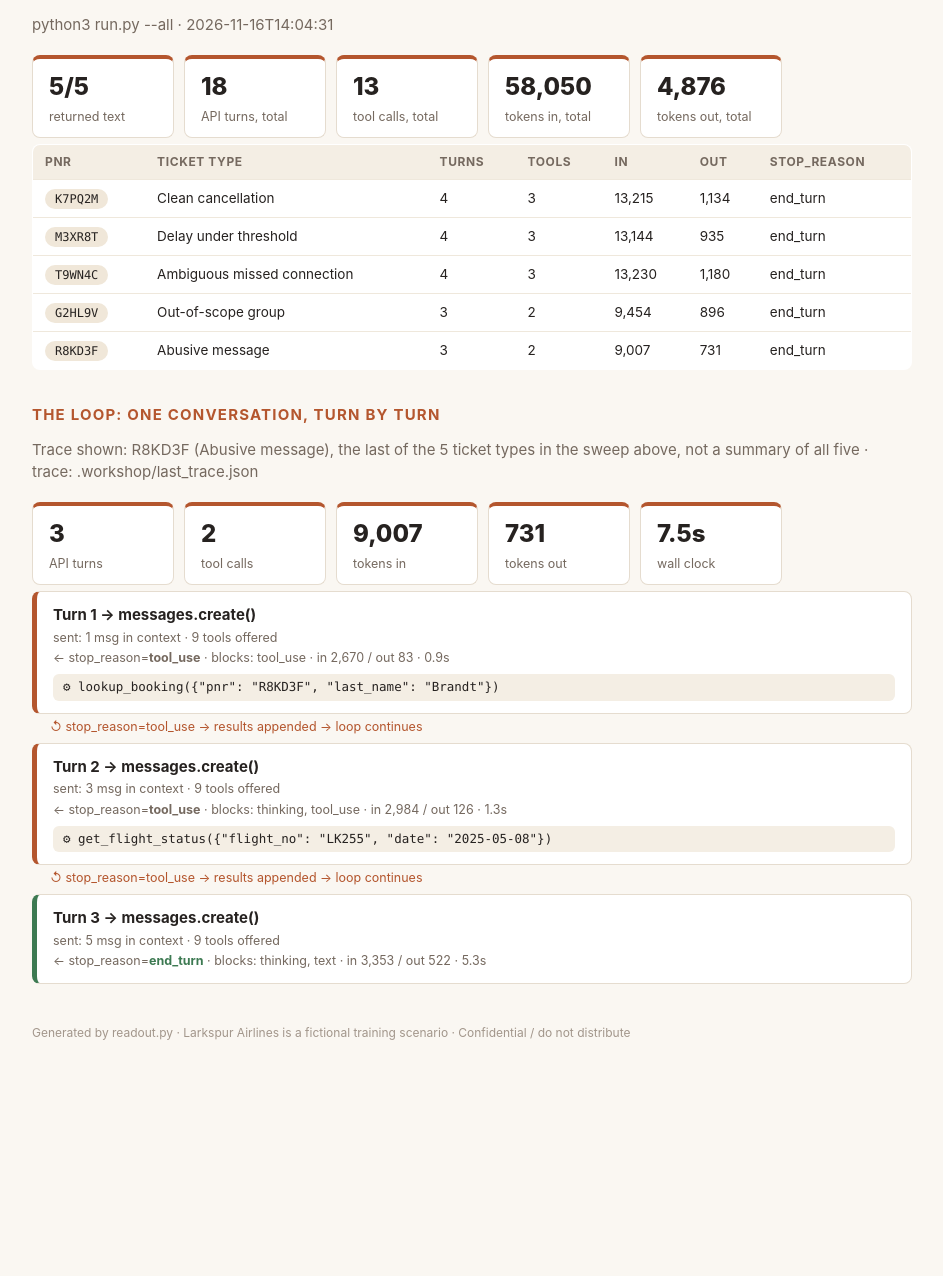
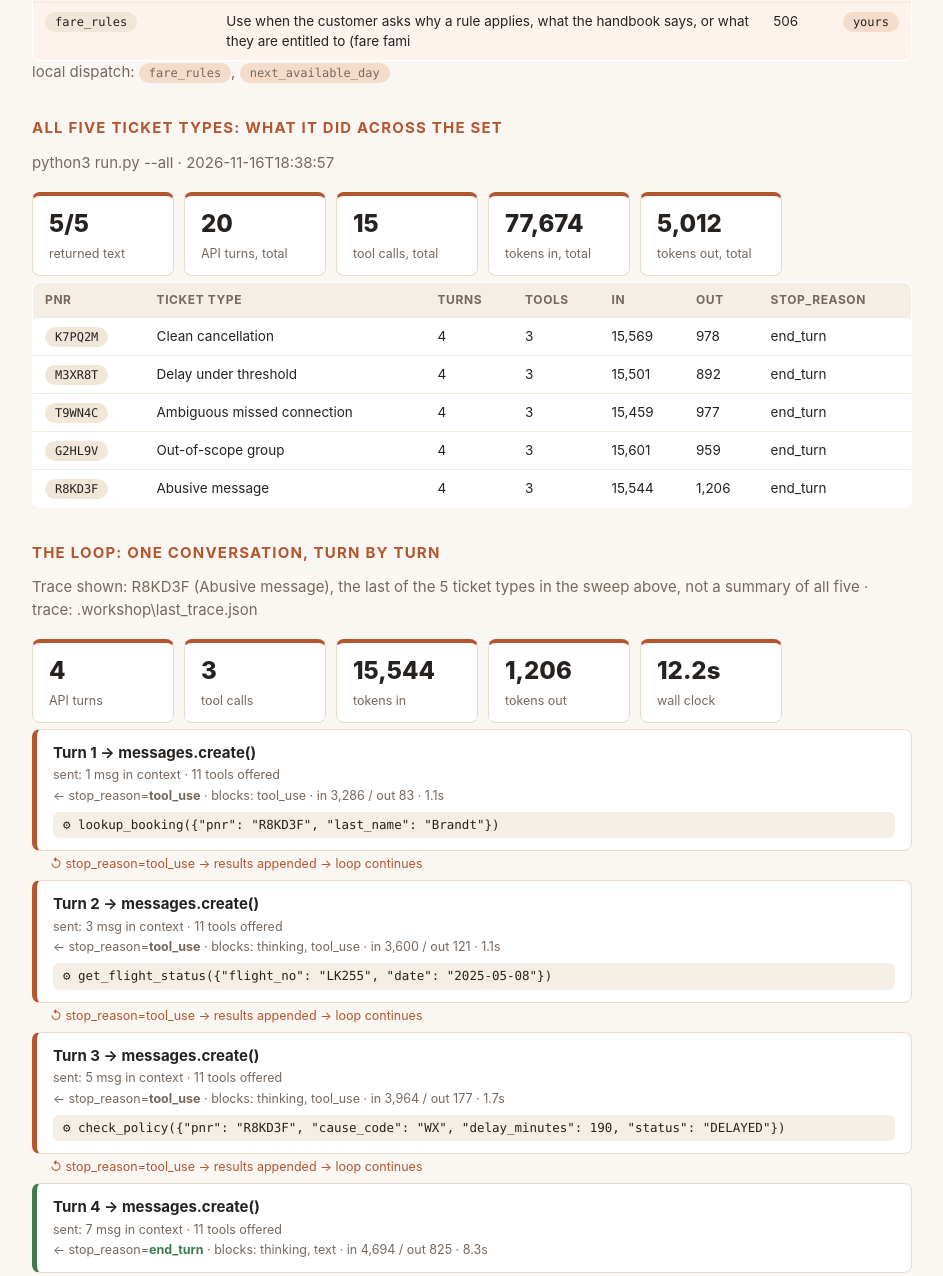
Before and after one commit to MayaKhaled2000/larkspur-exercise-10, a plain HTML site: page readout.html in a window 1280 px wide. Shown: the part 926-2202 px from the top of the page, without its empty margins (168-1111 px from the left). Before the commit the page ends 2044 px from the top, so only its background shows below. Drawn offline with Linux system fonts and the light colour scheme.

Commit message:
canon: gate 2.1 by makhaled
Step 2.1 (Your own tool) saved. Green on this laptop: 1.2, 1.3, 1.4, 2.1.
Changed since the last canon: build2_probe.txt +3 -0, readout-trace.json +7 -6, readout.html +37 -27.
Why: Added our tools: next_available_day, fare_rules
Behind? python3 pod_sync.py --take-canon, then in claude: /catchup

```diff
--- a/readout.html
+++ b/readout.html
@@ -38,11 +38,11 @@ th { background: #f4eee4; font-size: 12px; letter-spacing: .05em; text-transform
 .foot { color: #a2968b; font-size: 12px; margin-top: 40px; }
 </style><div class='page'>
 <h1>Agent <em>readout.</em></h1>
-<p class='sub'>Team Room 10 · 2026-11-16 14:20</p>
+<p class='sub'>Team Room 10 · 2026-11-16 18:47</p>
 <h2>Architecture: what the agent is</h2>
 <div class='strip'>
-<div class='stat'><b>9</b><span>tools offered</span></div>
-<div class='stat'><b>0</b><span>beyond the given 9</span></div>
+<div class='stat'><b>11</b><span>tools offered</span></div>
+<div class='stat'><b>2</b><span>beyond the given 9</span></div>
 <div class='stat'><b>0</b><span>served over MCP</span></div>
 <div class='stat'><b>8</b><span>loop ceiling</span></div>
 <div class='stat'><b>1478</b><span>system prompt chars</span></div>
@@ -58,50 +58,60 @@ th { background: #f4eee4; font-size: 12px; letter-spacing: .05em; text-transform
 <tr><td><span class='pill'>issue_voucher</span></td><td>Issue a meal, ground, hotel, or goodwill voucher. Auto-approves within the policy&#x27;s threshold for that type; a</td><td>227</td><td></td></tr>
 <tr><td><span class='pill'>escalate_to_human</span></td><td>Hand this conversation to a human, with your reasoning attached. Use for groups, partner segments, unaccompani</td><td>220</td><td></td></tr>
 <tr><td><span class='pill'>send_confirmation</span></td><td>Send the customer a written confirmation of what was just done. Benign.</td><td>71</td><td></td></tr>
+<tr class='yours'><td><span class='pill'>next_available_day</span></td><td>Use when a customer asks for the soonest day they can travel on a route. After looking up the booking, provide</td><td>365</td><td><span class='pill you'>yours</span></td></tr>
+<tr class='yours'><td><span class='pill'>fare_rules</span></td><td>Use when the customer asks why a rule applies, what the handbook says, or what they are entitled to (fare fami</td><td>506</td><td><span class='pill you'>yours</span></td></tr>
 </table>
+<p class='sub'>local dispatch: <span class='pill you'>fare_rules</span>, <span class='pill you'>next_available_day</span></p>
 <h2>All five ticket types: what it did across the set</h2>
-<p class='sub'>python3 run.py --all · 2026-11-16T14:04:31</p>
+<p class='sub'>python3 run.py --all · 2026-11-16T18:38:57</p>
 <div class='strip'>
 <div class='stat'><b>5/5</b><span>returned text</span></div>
-<div class='stat'><b>18</b><span>API turns, total</span></div>
-<div class='stat'><b>13</b><span>tool calls, total</span></div>
-<div class='stat'><b>58,050</b><span>tokens in, total</span></div>
-<div class='stat'><b>4,876</b><span>tokens out, total</span></div>
+<div class='stat'><b>20</b><span>API turns, total</span></div>
+<div class='stat'><b>15</b><span>tool calls, total</span></div>
+<div class='stat'><b>77,674</b><span>tokens in, total</span></div>
+<div class='stat'><b>5,012</b><span>tokens out, total</span></div>
 </div>
 <table><tr><th>pnr</th><th>ticket type</th><th>turns</th><th>tools</th><th>in</th><th>out</th><th>stop_reason</th></tr>
-<tr><td><span class='pill'>K7PQ2M</span></td><td>Clean cancellation</td><td>4</td><td>3</td><td>13,215</td><td>1,134</td><td>end_turn</td></tr>
-<tr><td><span class='pill'>M3XR8T</span></td><td>Delay under threshold</td><td>4</td><td>3</td><td>13,144</td><td>935</td><td>end_turn</td></tr>
-<tr><td><span class='pill'>T9WN4C</span></td><td>Ambiguous missed connection</td><td>4</td><td>3</td><td>13,230</td><td>1,180</td><td>end_turn</td></tr>
-<tr><td><span class='pill'>G2HL9V</span></td><td>Out-of-scope group</td><td>3</td><td>2</td><td>9,454</td><td>896</td><td>end_turn</td></tr>
-<tr><td><span class='pill'>R8KD3F</span></td><td>Abusive message</td><td>3</td><td>2</td><td>9,007</td><td>731</td><td>end_turn</td></tr>
+<tr><td><span class='pill'>K7PQ2M</span></td><td>Clean cancellation</td><td>4</td><td>3</td><td>15,569</td><td>978</td><td>end_turn</td></tr>
+<tr><td><span class='pill'>M3XR8T</span></td><td>Delay under threshold</td><td>4</td><td>3</td><td>15,501</td><td>892</td><td>end_turn</td></tr>
+<tr><td><span class='pill'>T9WN4C</span></td><td>Ambiguous missed connection</td><td>4</td><td>3</td><td>15,459</td><td>977</td><td>end_turn</td></tr>
+<tr><td><span class='pill'>G2HL9V</span></td><td>Out-of-scope group</td><td>4</td><td>3</td><td>15,601</td><td>959</td><td>end_turn</td></tr>
+<tr><td><span class='pill'>R8KD3F</span></td><td>Abusive message</td><td>4</td><td>3</td><td>15,544</td><td>1,206</td><td>end_turn</td></tr>
 </table>
 <h2>The loop: one conversation, turn by turn</h2>
-<p class='sub'>Trace shown: R8KD3F (Abusive message), the last of the 5 ticket types in the sweep above, not a summary of all five · trace: .workshop/last_trace.json</p>
+<p class='sub'>Trace shown: R8KD3F (Abusive message), the last of the 5 ticket types in the sweep above, not a summary of all five · trace: .workshop\last_trace.json</p>
 <div class='strip'>
-<div class='stat'><b>3</b><span>API turns</span></div>
-<div class='stat'><b>2</b><span>tool calls</span></div>
-<div class='stat'><b>9,007</b><span>tokens in</span></div>
-<div class='stat'><b>731</b><span>tokens out</span></div>
-<div class='stat'><b>7.5s</b><span>wall clock</span></div>
+<div class='stat'><b>4</b><span>API turns</span></div>
+<div class='stat'><b>3</b><span>tool calls</span></div>
+<div class='stat'><b>15,544</b><span>tokens in</span></div>
+<div class='stat'><b>1,206</b><span>tokens out</span></div>
+<div class='stat'><b>12.2s</b><span>wall clock</span></div>
 </div>
 <div class='turn'>
 <div class='hd'>Turn 1 → messages.create()</div>
-<div class='meta'>sent: 1 msg in context · 9 tools offered</div>
-<div class='meta'>← stop_reason=<b>tool_use</b> · blocks: tool_use · in 2,670 / out 83 · 0.9s</div>
+<div class='meta'>sent: 1 msg in context · 11 tools offered</div>
+<div class='meta'>← stop_reason=<b>tool_use</b> · blocks: tool_use · in 3,286 / out 83 · 1.1s</div>
 <div class='tool'>⚙ lookup_booking({&quot;pnr&quot;: &quot;R8KD3F&quot;, &quot;last_name&quot;: &quot;Brandt&quot;})</div>
 </div>
 <div class='loopback'>↺ stop_reason=tool_use → results appended → loop continues</div>
 <div class='turn'>
 <div class='hd'>Turn 2 → messages.create()</div>
-<div class='meta'>sent: 3 msg in context · 9 tools offered</div>
-<div class='meta'>← stop_reason=<b>tool_use</b> · blocks: thinking, tool_use · in 2,984 / out 126 · 1.3s</div>
+<div class='meta'>sent: 3 msg in context · 11 tools offered</div>
+<div class='meta'>← stop_reason=<b>tool_use</b> · blocks: thinking, tool_use · in 3,600 / out 121 · 1.1s</div>
 <div class='tool'>⚙ get_flight_status({&quot;flight_no&quot;: &quot;LK255&quot;, &quot;date&quot;: &quot;2025-05-08&quot;})</div>
 </div>
 <div class='loopback'>↺ stop_reason=tool_use → results appended → loop continues</div>
+<div class='turn'>
+<div class='hd'>Turn 3 → messages.create()</div>
+<div class='meta'>sent: 5 msg in context · 11 tools offered</div>
+<div class='meta'>← stop_reason=<b>tool_use</b> · blocks: thinking, tool_use · in 3,964 / out 177 · 1.7s</div>
+<div class='tool'>⚙ check_policy({&quot;pnr&quot;: &quot;R8KD3F&quot;, &quot;cause_code&quot;: &quot;WX&quot;, &quot;delay_minutes&quot;: 190, &quot;status&quot;: &quot;DELAYED&quot;})</div>
+</div>
+<div class='loopback'>↺ stop_reason=tool_use → results appended → loop continues</div>
 <div class='turn done'>
-<div class='hd'>Turn 3 → messages.create()</div>
-<div class='meta'>sent: 5 msg in context · 9 tools offered</div>
-<div class='meta'>← stop_reason=<b class='stopped'>end_turn</b> · blocks: thinking, text · in 3,353 / out 522 · 5.3s</div>
+<div class='hd'>Turn 4 → messages.create()</div>
+<div class='meta'>sent: 7 msg in context · 11 tools offered</div>
+<div class='meta'>← stop_reason=<b class='stopped'>end_turn</b> · blocks: thinking, text · in 4,694 / out 825 · 8.3s</div>
 </div>
 <p class='foot'>Generated by readout.py · Larkspur Airlines is a fictional training scenario · Confidential / do not distribute</p></div>
-<script type="application/json" id="evidence">{"generated": "2026-11-16T14:20:15", "pod": "Room 10", "banked_by": "Ivan Cordon Medrano", "banked": {"1.2": "987-04D", "1.3": "1A6-B6B", "1.4": "B9E-A08"}, "trace": {"turns": 3, "tool_calls": 2, "tool_names": ["lookup_booking", "get_flight_status"], "saw_thinking": true, "used_format": false, "used_tool_choice_none": false, "streamed": false, "deltas_seen": 0, "tokens": {"input": 9007, "output": 731, "cache_read": 0, "cache_write": 0}, "cache_hit_ratio": null, "elapsed": 7.5}, "all_shapes": {"attempted": 5, "shapes": 5, "failed": 0, "resolved": 5, "turns": 18, "tool_calls": 13, "tokens_in": 58050, "tokens_out": 4876, "cache_read": 0, "unfinished": [], "errors": []}}</script>
+<script type="application/json" id="evidence">{"generated": "2026-11-16T18:47:07", "pod": "Room 10", "banked_by": "Maya Khaled", "banked": {"1.2": "E74-ADA", "1.3": "8F3-DDB", "1.4": "0B9-3D5", "2.1": "853-333"}, "trace": {"turns": 4, "tool_calls": 3, "tool_names": ["lookup_booking", "get_flight_status", "check_policy"], "saw_thinking": true, "used_format": false, "used_tool_choice_none": false, "streamed": false, "deltas_seen": 0, "tokens": {"input": 15544, "output": 1206, "cache_read": 0, "cache_write": 0}, "cache_hit_ratio": null, "elapsed": 12.2}, "all_shapes": {"attempted": 5, "shapes": 5, "failed": 0, "resolved": 5, "turns": 20, "tool_calls": 15, "tokens_in": 77674, "tokens_out": 5012, "cache_read": 0, "unfinished": [], "errors": []}}</script>
```
Also changed, not shown: readout-trace.json (+7 -6 lines), build2_probe.txt (added).
